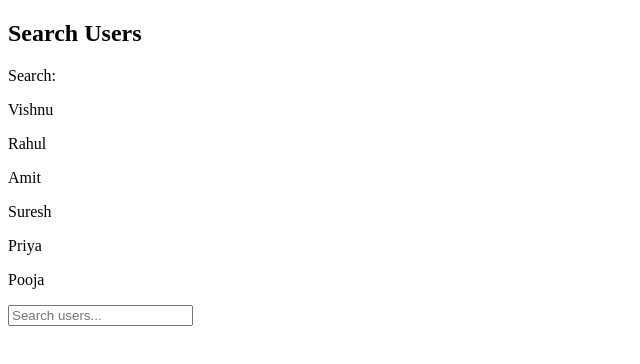
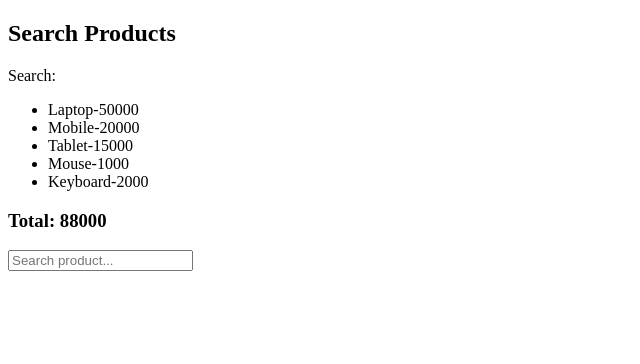
Before and after one commit to vishnu-mathariya/React-Practice, a React (Vite) app: page / in a window 1280 px wide. Shown: the top 364 px of the page, without its empty margins (0-640 px from the left). Built offline with nearby package versions, Linux system fonts and the light colour scheme.

Commit message:
Today's work

```diff
--- a/src/App.jsx
+++ b/src/App.jsx
@@ -8,6 +8,7 @@ import { CalculateTotalPrice } from "./useMemoQues/CalculateTotalPrice.jsx";
 import { CharacterCounter } from "./useMemoQues/CharacterCounter.jsx";
 import { EvenNumberCounter } from "./useMemoQues/EvenNumberCounter.jsx";
 import { EvenNumberFilter } from "./useMemoQues/EvenNumberFilter.jsx";
+import { ProductSearch } from "./useMemoQues/ProductSearch.jsx";
 import { ReverseText } from "./useMemoQues/ReverseText.jsx";
 import { SearchUsers } from "./useMemoQues/SearchUsers.jsx";
 import { UppercaseConverter } from "./useMemoQues/UppercaseConverter.jsx";
@@ -36,7 +37,9 @@ function App() {
       {/* <VowelCounter/> */}
       {/* <EvenNumberFilter/> */}
 
-      <SearchUsers/>
+      {/* <SearchUsers/> */}
+
+      <ProductSearch/>
     </>
   );
 }
--- /dev/null
+++ b/src/useMemoQues/ProductSearch.jsx
@@ -0,0 +1,58 @@
+import React, { useMemo, useState } from "react";
+
+export const ProductSearch = () => {
+  const [search, setSearch] = useState("");
+
+  const products = [
+    { id: 1, name: "Laptop", price: 50000 },
+    { id: 2, name: "Mobile", price: 20000 },
+    { id: 3, name: "Tablet", price: 15000 },
+    { id: 4, name: "Mouse", price: 1000 },
+    { id: 5, name: "Keyboard", price: 2000 },
+  ];
+
+  const filteredProducts = useMemo(() => {
+    let result = [];
+    for (let i = 0; i < products.length; i++) {
+      if (products[i].name.toLowerCase().includes(search.toLowerCase())) {
+        result.push(products[i]);
+      }
+    }
+    return result;
+  }, [search]);
+
+  const totalPrice = useMemo(() => {
+    let total = 0;
+    for (let i = 0; i < filteredProducts.length; i++) {
+      total += filteredProducts[i].price;
+    }
+    return total;
+  }, [filteredProducts]);
+
+  const handleSearch = (e) => {
+    setSearch(e.target.value);
+  };
+  return (
+    <div>
+      <h2>Search Products</h2>
+
+      <p>Search:{search}</p>
+      <ul>
+        {filteredProducts.map((product) => (
+          <li key={product.id}>
+            {product.name}-{product.price}
+          </li>
+        ))}
+      </ul>
+
+      <h3>Total: {totalPrice}</h3>
+
+      <input
+        type="text"
+        placeholder="Search product..."
+        value={search}
+        onChange={handleSearch}
+      />
+    </div>
+  );
+};
```
